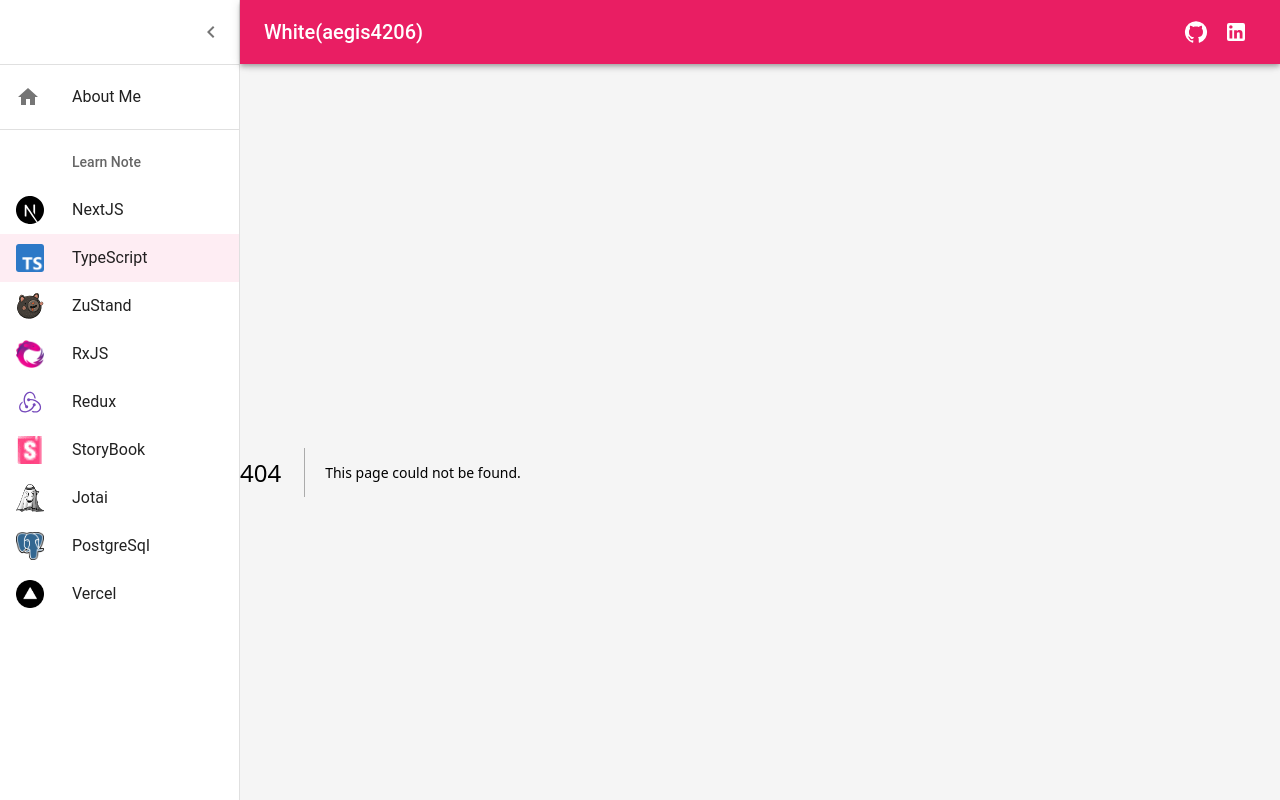
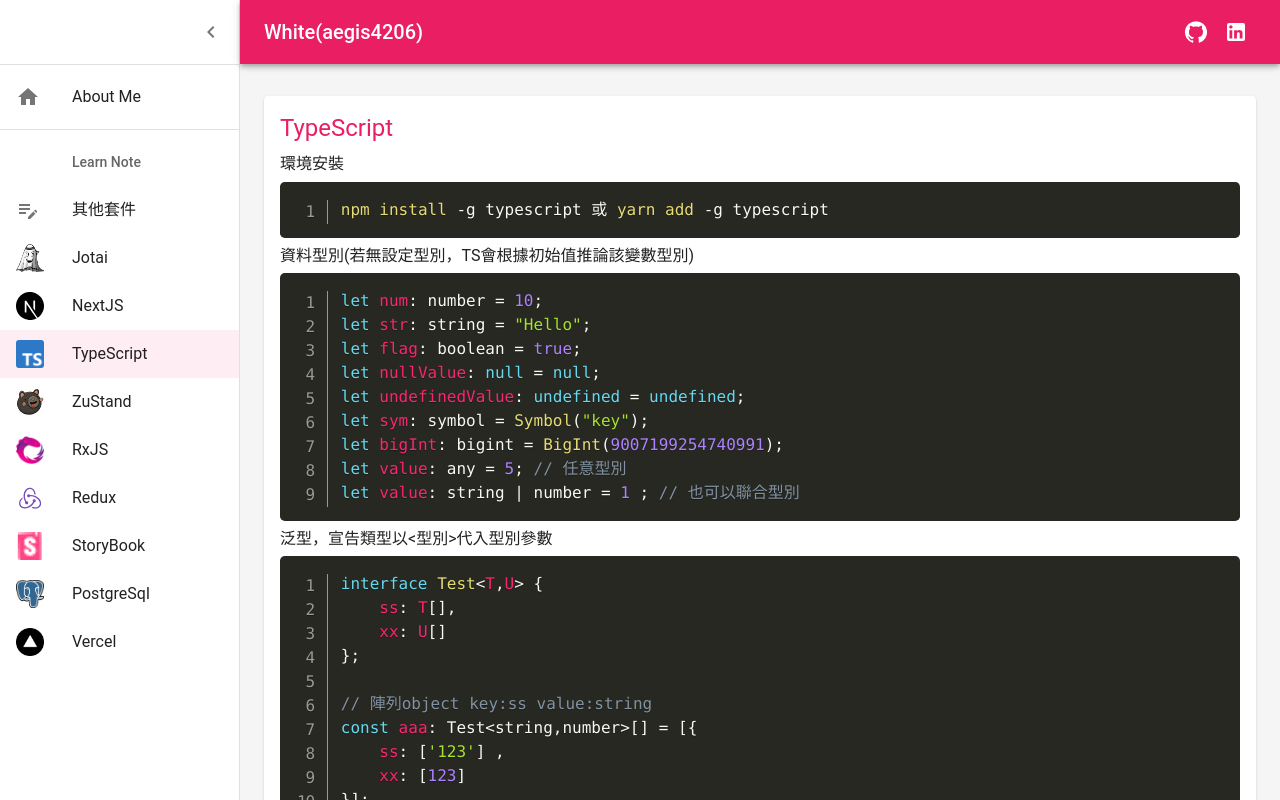
Before and after one commit to aegis4206/my-blog, a Next.js app: page /TypeScript in a window 1280 px wide. Before the commit this address had no page. Built offline with nearby package versions, Linux system fonts and the light colour scheme.

Commit message:
feat(TypeScript&Other): 新增TS、checkbox-tree筆記

```diff
--- a/app/@component/listItems.tsx
+++ b/app/@component/listItems.tsx
@@ -62,6 +62,16 @@
 
   const list = [
     {
+      title: '其他套件',
+      path: '/Other',
+      icon: <EditNoteIcon></EditNoteIcon>
+    },
+    {
+      title: 'Jotai',
+      path: '/Jotai',
+      icon: iconsFormat(jotai)
+    },
+    {
       title: 'NextJS',
       path: '/NextJS',
       icon: iconsFormat(nextjs)
@@ -92,11 +102,6 @@
       icon: iconsFormat(storybook)
     },
     {
-      title: 'Jotai',
-      path: '/Jotai',
-      icon: iconsFormat(jotai)
-    },
-    {
       title: 'PostgreSql',
       path: '/PostgreSql',
       icon: iconsFormat(postgresql)
--- a/app/Jotai/page.tsx
+++ b/app/Jotai/page.tsx
@@ -2,8 +2,8 @@
 import React from 'react'
 import { Grid, Typography, Paper } from '@mui/material'
 export const metadata: Metadata = {
-    title: "learn daily note",
-    description: 'Next JS',
+    title: "learn daily note - Jotai",
+    description: 'Jotai',
 }
 import CodeHighlight from '@/app/@component/prism/CodeHighlight';
 
--- a/app/NextJS/page.tsx
+++ b/app/NextJS/page.tsx
@@ -3,7 +3,7 @@
 import { Grid, Typography, Paper } from '@mui/material'
 
 export const metadata: Metadata = {
-    title: "learn daily note",
+    title: "learn daily note - Next JS",
     description: 'Next JS',
   }
 
--- /dev/null
+++ b/app/Other/page.tsx
@@ -0,0 +1,84 @@
+import type { Metadata } from 'next'
+import React from 'react'
+import { Grid, Typography, Paper } from '@mui/material'
+export const metadata: Metadata = {
+    title: "learn daily note - Other",
+    description: 'Other',
+}
+import CodeHighlight from '@/app/@component/prism/CodeHighlight';
+
+const Other = () => {
+    const installCode = `npm i react-checkbox-tree 或 yarn add react-checkbox-tree`
+    const code = `import CheckboxTree from 'react-checkbox-tree';
+
+// List格式
+interface treeType {
+value: string,
+label: string,
+children?: treeType[]
+
+// 初始化已選擇、已展開
+const [checked, setChecked] = useState<string[]>([])
+const [expanded, setExpanded] = useState<string[]>([])
+
+// 組件套用
+<CheckboxTree
+    nodes={List} // List資料
+    checked={checked}
+    expanded={expanded}
+    onCheck={checked => setChecked(checked)}
+    onExpand={expanded => setExpanded(expanded)}
+    showExpandAll={true} // 開啟全部展開關閉
+
+    // 自訂各功能的icon
+    icons={{
+        expandOpen: <ExpandLess style={{ width: 16 }} />,
+        expandAll: <ExpandMore style={{ width: 16 }} />,
+        expandClose: <ExpandMore style={{ width: 18 }} />,
+        collapseAll: <ExpandLess style={{ width: 18 }} />,
+    }}
+    // 自訂各Button提示文字
+    lang={{
+        toggle:'',
+        collapseAll:'全部摺疊',
+        expandAll:'全部展開'
+    }}
+}/>`
+
+
+    return (
+        <Grid item xs={12} md={12}>
+            <Paper
+                sx={{
+                    p: 2,
+                    display: 'flex',
+                    flexDirection: 'column',
+                    height: '100%',
+                }}
+            >
+                <Typography variant="h5" color="primary" gutterBottom>
+                    其他套件
+                </Typography>
+                <Typography variant="h6" color="primary" gutterBottom>
+                    react-checkbox-tree
+                </Typography>
+                <Typography >
+                    樹狀checkbox生成工具，可客製化參數較多。
+                </Typography>
+                <Typography >
+                    環境安裝
+                </Typography>
+                <CodeHighlight language="bash" code={installCode} />
+                <Typography >
+                    與其他UI庫內的Tree差不多，一樣為value、label、children
+                </Typography>
+                <CodeHighlight code={code} />
+
+
+            </Paper>
+        </Grid>
+
+    )
+}
+
+export default Other
--- /dev/null
+++ b/app/TypeScript/page.tsx
@@ -0,0 +1,107 @@
+import type { Metadata } from 'next'
+import React from 'react'
+import { Grid, Typography, Paper } from '@mui/material'
+export const metadata: Metadata = {
+    title: "learn daily note - Other",
+    description: 'TypeScript',
+}
+import CodeHighlight from '@/app/@component/prism/CodeHighlight';
+
+
+
+const TypeScript = () => {
+    const installCode = `npm install -g typescript 或 yarn add -g typescript`;
+    const typeCode = `let num: number = 10;
+let str: string = "Hello";
+let flag: boolean = true;
+let nullValue: null = null;
+let undefinedValue: undefined = undefined;
+let sym: symbol = Symbol("key");
+let bigInt: bigint = BigInt(9007199254740991);
+let value: any = 5; // 任意型別
+let value: string | number = 1 ; // 也可以聯合型別
+`;
+    const genericsCode = `interface Test<T,U> {
+    ss: T[],
+    xx: U[]
+};
+
+// 陣列object key:ss value:string
+const aaa: Test<string,number>[] = [{
+    ss: ['123'] ,
+    xx: [123]
+}];`;
+    const interfaceCode = `// 可重複宣告，會自動進行合併
+interface Person {
+    name: string;
+    age: number;
+};
+
+interface Person {
+    gender: string;
+};
+const john: Person = {
+    name: "John",
+    age: 30,
+    gender: "male",
+};
+
+// 也可以使用extends繼承
+interface PersonSayHello extends Person{
+    sayHello(): void;
+};
+const joson: PersonSayHello = {
+    ...john,
+    sayHello: () => {
+        console.log("Hello!");
+    },
+}
+`
+const typesCode = `// 可聯合型別
+type A = { a: number };
+type B = { b: string };
+
+type AB = A & B; // 包含 A 和 B 的屬性
+type AorB = A | B; // 包含 A 或 B 的屬性
+type AandNew = A & {
+    c: boolean;
+}; // 包含 A 和 新 的屬性`
+
+    return (
+        <Grid item xs={12} md={12}>
+            <Paper
+                sx={{
+                    p: 2,
+                    display: 'flex',
+                    flexDirection: 'column',
+                    height: '100%',
+                }}
+            >
+                <Typography variant="h5" color="primary" gutterBottom>
+                    TypeScript
+                </Typography>
+                <Typography >
+                    環境安裝
+                </Typography>
+                <CodeHighlight language="bash" code={installCode} />
+                <Typography>
+                    資料型別(若無設定型別，TS會根據初始值推論該變數型別)
+                </Typography>
+                <CodeHighlight code={typeCode} />
+                <Typography >
+                    泛型，宣告類型以{"<型別>"}代入型別參數
+                </Typography>
+                <CodeHighlight code={genericsCode} />
+                <Typography >
+                    interface與type差別
+                </Typography>
+                <CodeHighlight title="interface" code={interfaceCode} />
+                <CodeHighlight title="type" code={typesCode} />
+
+            </Paper>
+        </Grid>
+
+    )
+}
+
+export default TypeScript
--- a/app/layout.tsx
+++ b/app/layout.tsx
@@ -1,14 +1,12 @@
-'use client'
-// import type { Metadata } from 'next'
-// import { Inter } from 'next/font/google'
+import type { Metadata } from 'next'
 import './globals.css'
 
 import Dashboard from './@component/Dashboard'
 
-// export const metadata: Metadata = {
-//   title: "white's blog",
-//   description: 'about me',
-// }
+export const metadata: Metadata = {
+  title: "white's blog",
+  description: 'about me',
+}
 
 export default function RootLayout({
   children,
@@ -20,8 +18,8 @@
   return (
     <html lang="en">
       <head>
-        <title>white&apos;s blog</title>
-        <meta name="description" content="white's blog" />
+        {/* <title>white&apos;s blog</title>
+        <meta name="description" content="white's blog" /> */}
         <link rel="stylesheet" href="https://cdnjs.cloudflare.com/ajax/libs/font-awesome/6.5.1/css/all.min.css" />
       </head>
       <body>
```
